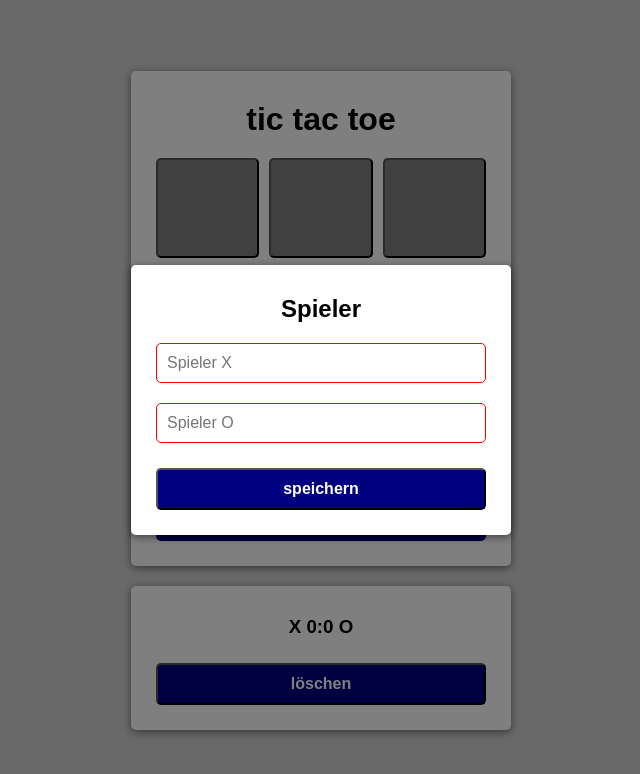
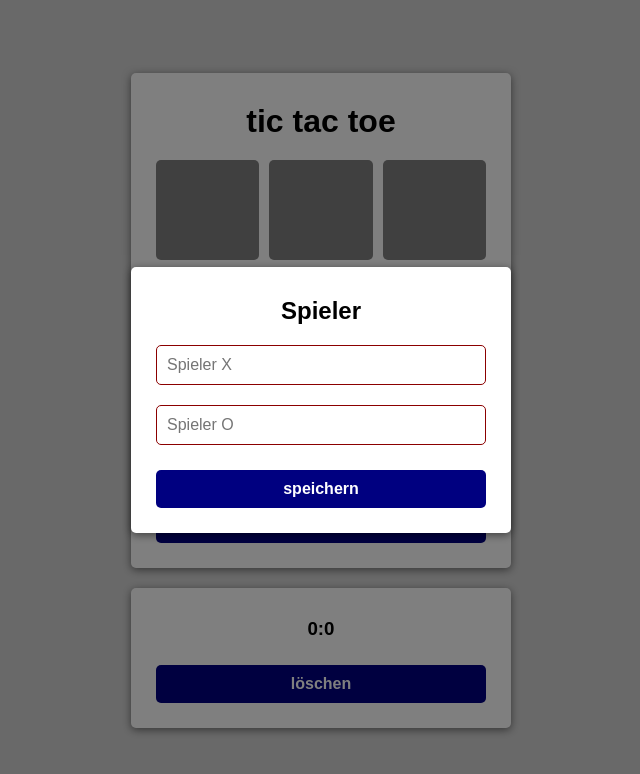
Before and after one commit to raphael-suter/TicTacToe, a plain HTML site: page src/index.html in a window 1280 px wide. Both pictures are taken after a click on the button "speichern". Shown: the whole page, without its empty margins (319-959 px from the left). Drawn offline with Linux system fonts and the light colour scheme.

Commit message:
Changed some colors

```diff
--- a/src/index.html
+++ b/src/index.html
@@ -22,7 +22,7 @@
     <a class="link" href="">neustarten</a>
 </div>
 <div class="card">
-    <h3 class="title">X 0:0 O</h3>
+    <h3 class="title">0:0</h3>
     <button class="link" onclick="deleteUserData()">löschen</button>
 </div>
 <div class="modal">
--- a/src/script.js
+++ b/src/script.js
@@ -48,14 +48,14 @@ function saveUserData() {
     var validInput = true;
 
     if (textfields[0].value.trim() === "") {
-        textfields[0].style.border = "1px solid red";
+        textfields[0].style.border = "1px solid darkred";
         validInput = false;
     } else {
         textfields[0].style.border = "1px solid lightgrey";
     }
 
     if (textfields[1].value.trim() === "") {
-        textfields[1].style.border = "1px solid red";
+        textfields[1].style.border = "1px solid darkred";
         validInput = false;
     } else {
         textfields[1].style.border = "1px solid lightgrey";
--- a/src/stylesheet.css
+++ b/src/stylesheet.css
@@ -38,6 +38,7 @@ body {
     height: 100px;
     min-width: 100px;
     border-radius: 5px;
+    border: none;
     font-size: 50px;
     background: grey;
     color: white;
@@ -76,6 +77,7 @@ input[type="text"] {
     background: navy;
     padding: 10px;
     border-radius: 5px;
+    border: none;
     font-weight: bold;
     font-size: 16px;
     color: white;
```
